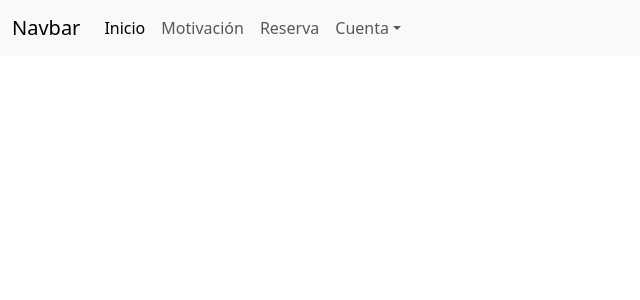
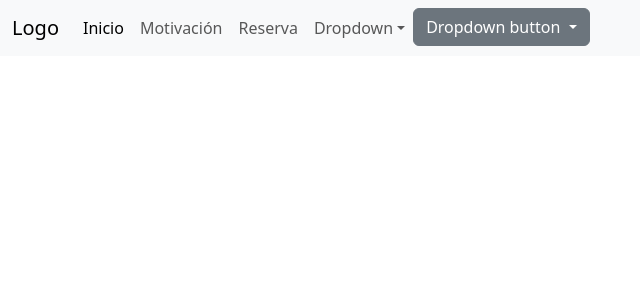
Before and after one commit to SebasL02/ProyectoFinal, a PHP site: page /proyecto/Views/header.php in a window 1280 px wide. Shown: the top 300 px of the page, without its empty margins (0-640 px from the left). Run offline with PHP 8.4, Linux system fonts and the light colour scheme; some libraries are stand-ins or nearby versions.

Commit message:
Modificación del nav-bar y color en el body

```diff
--- a/Proyecto/Views/header.php
+++ b/Proyecto/Views/header.php
@@ -11,18 +11,18 @@
     <title>Document</title>
 </head>
 
-<body>
+<body class="body-color-background">
 
-
+    <header>
         <nav class="navbar navbar-expand-lg navbar-light bg-light">
             <div class="container-fluid">
-            <a class="navbar-brand" href="#">Navbar</a>
+                <a class="navbar-brand" href="#">Logo</a>
                 <button class="navbar-toggler" type="button" data-bs-toggle="collapse" data-bs-target="#navbarColor03" aria-controls="navbarColor03" aria-expanded="false" aria-label="Toggle navigation">
                     <span class="navbar-toggler-icon"></span>
                 </button>
 
                 <div class="collapse navbar-collapse" id="navbarColor03">
-                <ul class="navbar-nav me-auto">
+                    <ul class="navbar-nav ml-auto">
                         <li class="nav-item">
                             <a class="nav-link active" href="#">Inicio
                                 <span class="visually-hidden">(current)</span>
@@ -36,8 +36,8 @@
                         </li>
 
                         <li class="nav-item dropdown">
-                   <a class="nav-link dropdown-toggle" data-bs-toggle="dropdown" href="#" role="button" aria-haspopup="true" aria-expanded="false">Cuenta</a>
-                        <div class="dropdown-menu">
+                            <a class="nav-link dropdown-toggle" data-bs-toggle="dropdown-menu-end" href="#" role="button" aria-haspopup="true" aria-expanded="false">Dropdown</a>
+                            <div class="dropdown-menu" style="">
                                 <a class="dropdown-item" href="#">Action</a>
                                 <a class="dropdown-item" href="#">Another action</a>
                                 <a class="dropdown-item" href="#">Something else here</a>
@@ -45,8 +45,22 @@
                                 <a class="dropdown-item" href="#">Separated link</a>
                             </div>
                         </li>
+
+                        <li>
+                            <div class="dropdown">
+                                <button class="btn btn-secondary dropdown-toggle" type="button" id="dropdownMenuButton1" data-bs-toggle="dropdown" aria-expanded="false">
+                                    Dropdown button
+                                </button>
+                                <ul class="dropdown-menu" aria-labelledby="dropdownMenuButton1">
+                                    <li><a class="dropdown-item" href="#">Action</a></li>
+                                    <li><a class="dropdown-item" href="#">Another action</a></li>
+                                    <li><a class="dropdown-item" href="#">Something else here</a></li>
+                                </ul>
+                            </div>
+                        </li>
                     </ul>
 
                 </div>
             </div>
         </nav>
+    </header>
```
Also changed, not shown: Proyecto/Views/footer.php (+4 -3 lines), Proyecto/Views/home.php (+1 -7 lines), Proyecto/css/bootstrap.css, Proyecto/te.txt (deleted). Lines whose indentation alone changed are shown as unchanged.
